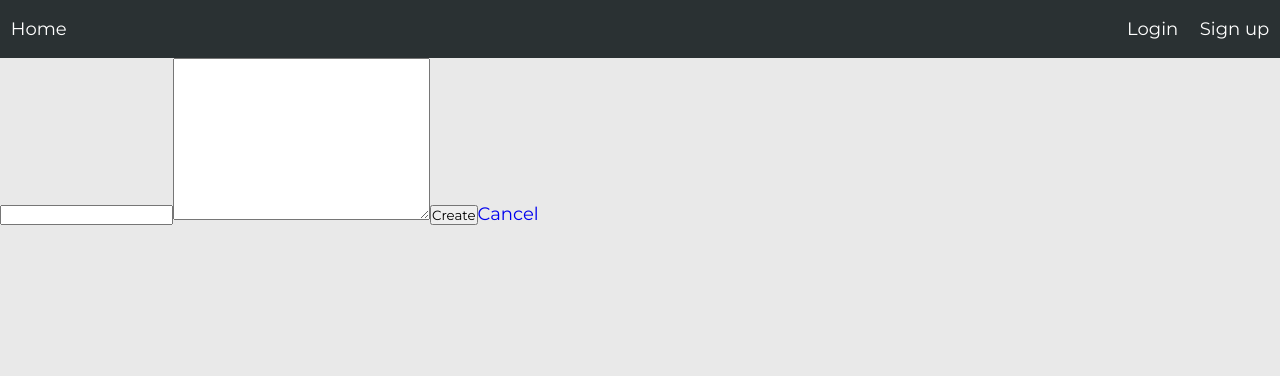
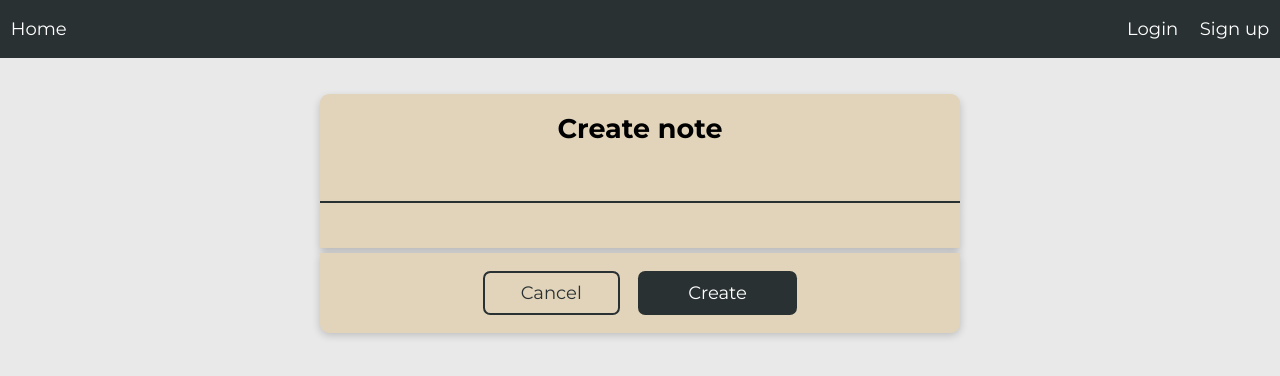
Before and after one commit to BorislavBranimirov/NotePages, a React app in the folder client/: page /create-note in a window 1280 px wide. Shown: the top 376 px of the page. Built offline with nearby package versions, Linux system fonts and the light colour scheme.

Commit message:
added styling to create note page and message fix

```diff
--- a/client/src/components/CreateNotePage.js
+++ b/client/src/components/CreateNotePage.js
@@ -1,4 +1,4 @@
-import React, { useState } from 'react';
+import React, { useState, useEffect } from 'react';
 import { Link } from 'react-router-dom';
 import { checkTokenExpiry } from '../../utils/authUtils';
 
@@ -6,6 +6,14 @@ const CreateNotePage = (props) => {
     const [title, setTitle] = useState('');
     const [body, setBody] = useState('');
     const [errorMessage, setErrorMessage] = useState('');
+
+    useEffect(() => {
+        const titleEl = document.getElementById('title');
+        titleEl.style.height = titleEl.scrollHeight + 'px';
+
+        const bodyEl = document.getElementById('body');
+        bodyEl.style.height = bodyEl.scrollHeight + 'px';
+    }, []);
 
     const handleChange = (event) => {
         switch (event.target.name) {
@@ -16,13 +24,15 @@ const CreateNotePage = (props) => {
                 setBody(event.target.value);
                 break;
         }
+        event.target.style.height = "0";
+        event.target.style.height = event.target.scrollHeight + 'px';
     };
 
     const handleSubmit = async (event) => {
         event.preventDefault();
 
         const expired = await checkTokenExpiry();
-        if(expired) {
+        if (expired) {
             return props.history.push('/login');
         }
 
@@ -44,30 +54,38 @@ const CreateNotePage = (props) => {
             return setErrorMessage(resJSON.err);
         }
 
-        props.history.push('/notes/'+resJSON.id);
+        props.history.push('/notes/' + resJSON.id);
     };
 
     return (
-        <div className="create-note">
-            <div className="error">{errorMessage}</div>
+        <div className="note-form-wrapper">
             <form onSubmit={handleSubmit}>
-                <input
+                <div className="note-form-header">
+                    <h2>Create note</h2>
+                    <p className="error">{errorMessage}</p>
+                    <textarea
                         type="text"
                         name="title"
+                        id="title"
                         value={title}
                         onChange={handleChange}
                         required
                     />
+                </div>
                 <textarea
                     name="body"
-                    cols="30"
-                    rows="10"
+                    id="body"
                     value={body}
                     onChange={handleChange}
-                    required
+                    className="note-form-body"
                 />
-                <input type="submit" value="Create"/>
-                <Link to="notes">Cancel</Link>
+                <div className="note-form-footer">
+                    <Link
+                        to="notes"
+                        className="note-form-cancel-btn"
+                    >Cancel</Link>
+                    <input type="submit" value="Create" className="note-form-save-btn" />
+                </div>
             </form>
         </div>
     );
--- a/client/src/components/EditNotePage.js
+++ b/client/src/components/EditNotePage.js
@@ -94,8 +94,8 @@ const EditNotePage = (props) => {
                     {title && (
                         <textarea
                             type="text"
+                            name="title"
                             id="title"
-                            name="title"
                             value={title}
                             onChange={handleChange}
                             required
--- a/client/src/style.scss
+++ b/client/src/style.scss
@@ -288,7 +288,7 @@ $page-underline-height: 0.1em;
     border: none;
     width: 100%;
     resize: none;
-    height: 0;
+    height: $page-line-height;
 }
 
 .note-form-footer {
```
Also changed, not shown: 1 other file (tests, documents, lock files or other folders). Lines whose indentation alone changed are shown as unchanged.
